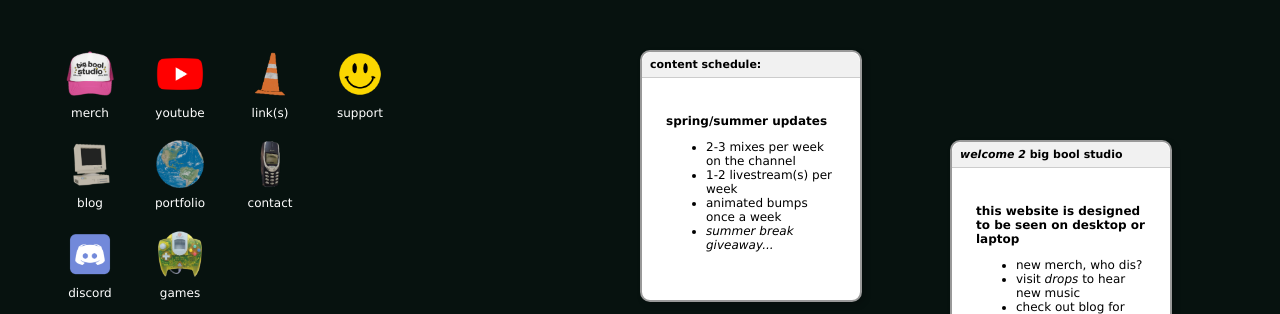
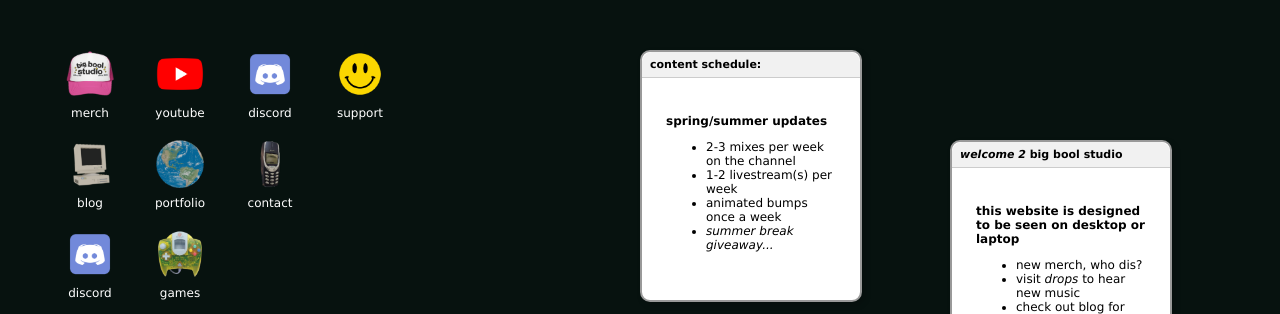
Before and after one commit to bigboolieman/bigboolstudio-website, a plain HTML site: page index.html in a window 1280 px wide. Shown: the top 314 px of the page. Drawn offline with Linux system fonts and the light colour scheme.

Commit message:
Update index.html

```diff
--- a/index.html
+++ b/index.html
@@ -70,10 +70,10 @@
       </div>
     </a>
 
-    <a href="https://linktr.ee/bigboolstudio">
+    <a href="https://discord.gg/yhjhGkmEnf">
       <div class="icon" style="top: 50px; left: 230px;">
-        <img src="assets/icons/links.png" data-hover="assets/icons/links-hover.png" alt="links" />
-        <span>link(s)</span>
+        <img src="assets/icons/discord.png" data-hover="assets/icons/discord-hover.png" alt="discord" />
+        <span>discord</span>
       </div>
     </a>
 
```
